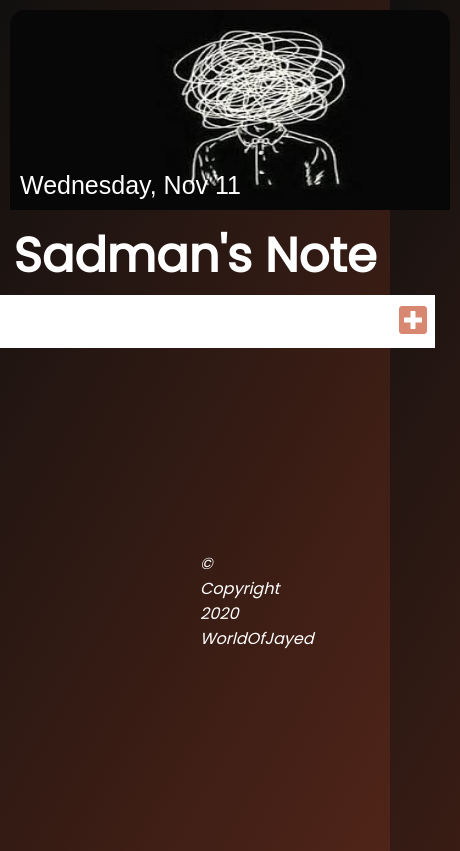
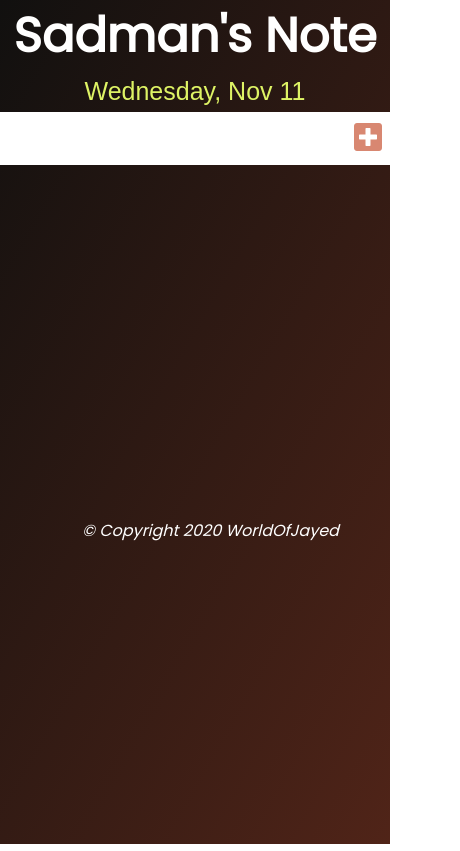
Before and after one commit to jayedrashid/notes_app, a plain HTML site: page index.html in a window 390 px wide. Shown: the whole page, 460 px wide, since content can reach past the window. Drawn offline with Linux system fonts and the light colour scheme.

Commit message:
3rd Commit

```diff
--- a/index.html
+++ b/index.html
@@ -14,16 +14,20 @@
 </head>
 
 <body>
+    <!-- Adding Wrapper -->
+    <div id="wrapper">
+
         <!-- ------------ Pic & Date Start ------------  -->
         <div class="container">
             <div class="header">
-            <div id="date"></div>
+                <!-- <div id="date"></div> -->
             </div>
         </div>
         <!-- ------------ Pic & Date End ------------  -->
         <header>
             <h1>Sadman's Note</h1>
         </header>
+        <div  id="date"></div>
         <form>
             <input type="text" class="todo-input">
             <button class="todo-button" type="submit">
@@ -33,6 +37,8 @@
         <div class="todo-container">
             <ul class="todo-list"></ul>
         </div>
+    </div>
+    <!-- Ending Wrapper -->
     <script src="script.js"></script>
 </body>
 
--- a/style.css
+++ b/style.css
@@ -4,32 +4,29 @@
     box-sizing: border-box;
 }
 
-
+#wrapper {
+	max-width:1280px;
+	margin: 0 auto;		// to bring it center
+}
 
 
 /* ------------ Pic & Date Start ------------ */
 .container{
-    padding:10px;
+
+    padding-top: 350px;
     width:460px;
     margin:0 auto;
 }
 
-.header{
-    width: 440px;
-    height:200px;
-    background-image: url(sadman_image.jpg);
-    background-size: 115% 100%;
-    background-repeat: no-repeat;
-    border-radius: 15px 15px 0 0;
-    position: relative;
-    justify-content: center;
-}
+
 
 #date{
-    position: absolute;
-    bottom: 10px;
-    left: 10px;
-    color: #FFF;
+
+    position: relative;
+    text-align: center;
+    padding-top: 5px;
+    padding-bottom: 3px;
+    color: rgb(222, 243, 101);
     font-size: 25px;
     font-family: sans-serif;
 }
@@ -55,6 +52,9 @@ header, form {
     align-items: center;
 }
 
+.header img {
+    width: 100%;
+}
 form input, form button {
     padding: 0.5rem;
     font-size: 2rem;
@@ -81,7 +81,7 @@ form button:hover {
 }
 
 .todo-list {
-min-width: 30%;
+min-width: 50%;
 list-style: none;
 }
 
@@ -127,12 +127,58 @@ list-style: none;
 }
 
 .fall {
-    transform: translateY(8rem) rotateZ(20deg);
+    transform: translateY(8rem);
     opacity: 0;
 }
 
 footer {
     text-align: center;
-    padding: 200px;
+    padding-top: 350px;
     font-style: italic;
 }
+
+
+
+
+
+
+
+
+
+/* Responsive Part Begins Here For Mobile Devices */
+@media only screen and (max-width: 560px) {
+
+    .container {
+        display: none;
+        width:100%;
+
+    }
+
+
+    #date {
+        width:100%;
+    }
+    .todo-container {
+        width:100%;
+    }
+    .todo-list {
+        min-width: 100%;
+    }
+    form, input {
+        width:100%;
+    }
+    footer {
+        margin-left: 8%;
+        min-width:92%;
+    }
+    }
+
+
+
+    /* Responsive Part Begins Here For Larger Devices */
+    @media only screen and (min-width: 560px) {
+
+    .container {
+        display: none;
+    }
+    }
```
Lines whose indentation alone changed are shown as unchanged.
